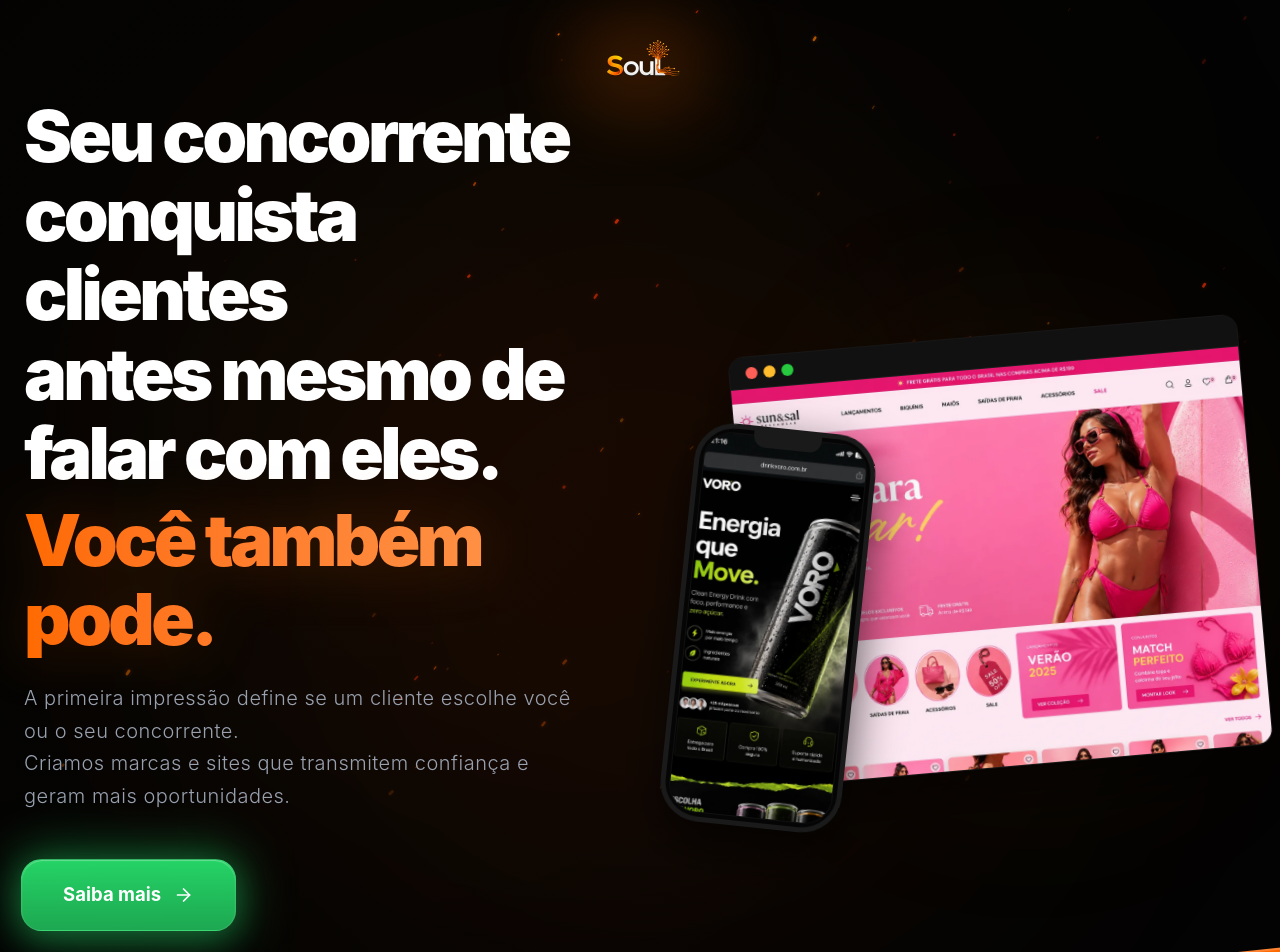
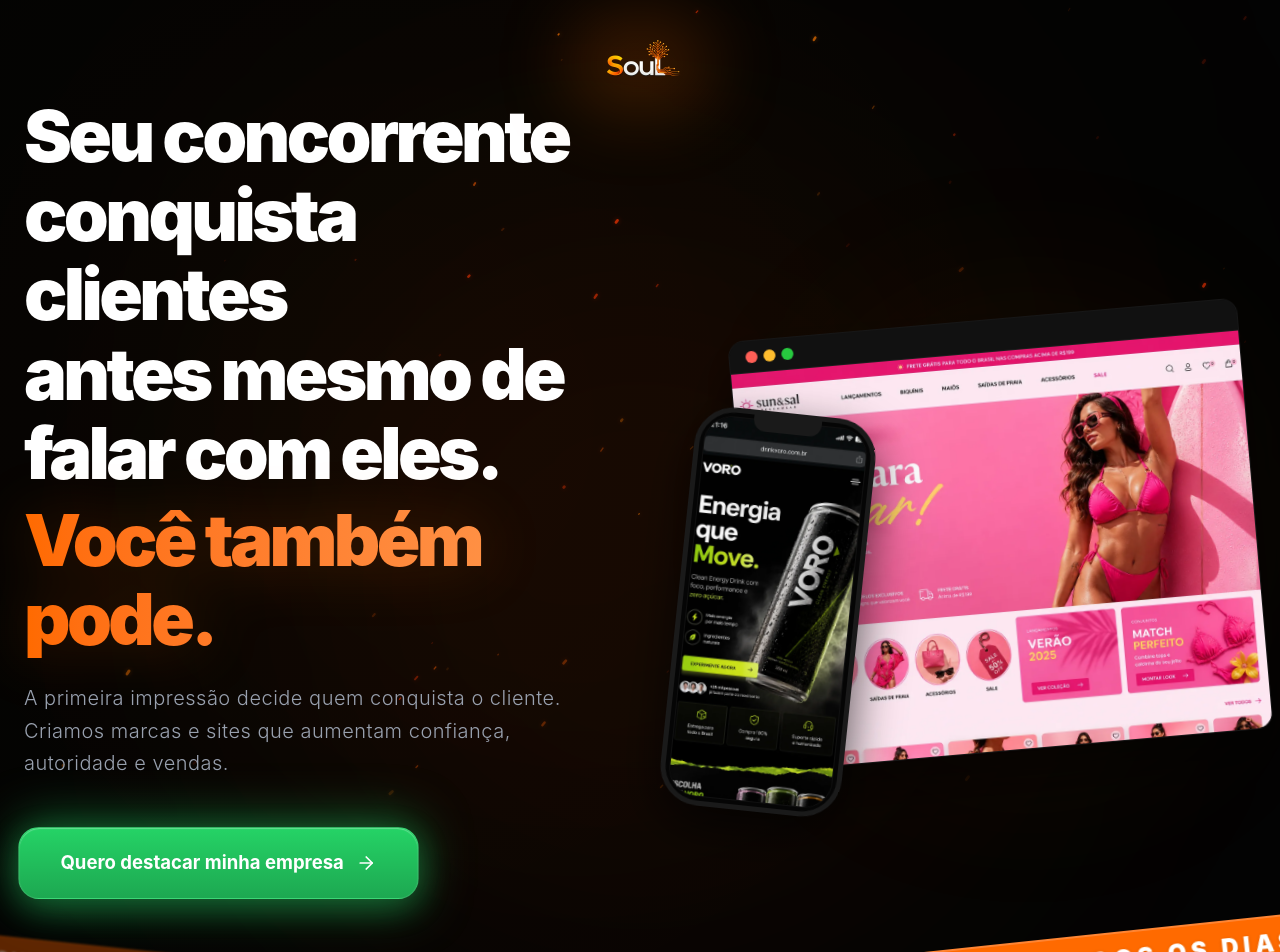
Before and after one commit to manSAdioca/Soul-Design, a React (Vite) app: page / in a window 1280 px wide. Shown: the top 952 px of the page. Built offline with nearby package versions, Linux system fonts and the light colour scheme.

Commit message:
chore: atualiza subtitulo e botao do Hero com a versao final da copy

```diff
--- a/src/components/Hero.jsx
+++ b/src/components/Hero.jsx
@@ -205,7 +205,7 @@ export default function Hero() {
             ref={subheadRef}
             className="text-lg sm:text-xl text-gray-400 font-light leading-relaxed mb-12 max-w-[90%] lg:max-w-none tracking-wide"
           >
-            A primeira impressão define se um cliente escolhe você ou o seu concorrente.<br className="hidden md:block"/> Criamos marcas e sites que transmitem confiança e geram mais oportunidades.
+            A primeira impressão decide quem conquista o cliente.<br className="hidden md:block"/> Criamos marcas e sites que aumentam confiança, autoridade e vendas.
           </h2>
 
           <div ref={ctaRef} className="flex flex-col items-center lg:items-start gap-4 mb-14 w-full sm:w-auto relative">
@@ -225,7 +225,7 @@ export default function Hero() {
                 {/* Brilho passando lentamente no hover (Shine effect) */}
                 <div className="absolute inset-0 rounded-[20px] bg-gradient-to-r from-transparent via-white/10 to-transparent translate-x-[-100%] group-hover:animate-[shine_1.5s_ease-in-out_infinite] z-20 pointer-events-none" />
 
-                <span className="relative z-10">Saiba mais</span>
+                <span className="relative z-10">Quero destacar minha empresa</span>
                 <ArrowRight className="w-5 h-5 relative z-10 group-hover:translate-x-1 transition-transform duration-300" />
                 {/* Glow interno (Inner shadow sutil) */}
                 <div className="absolute inset-0 rounded-[20px] shadow-[inset_0_1px_1px_rgba(255,255,255,0.3)] pointer-events-none" />
```
